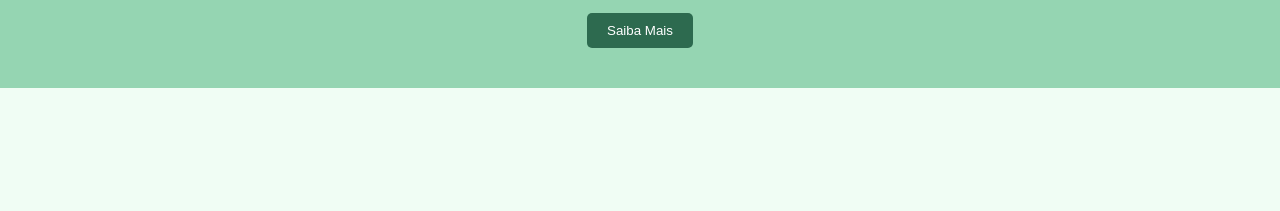
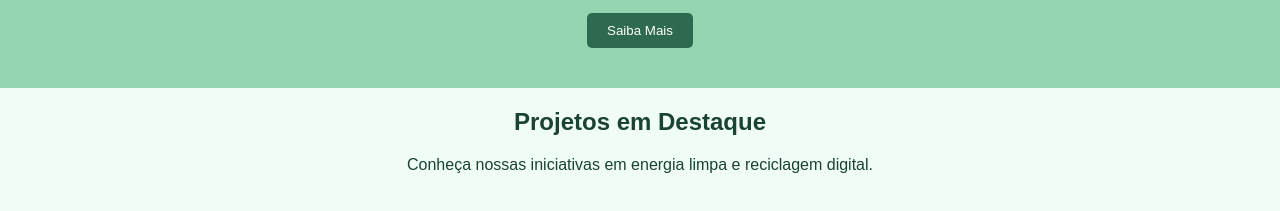
Before and after one commit to GabrielTeles2005/ecotech-site, a plain HTML site: page index.html in a window 1280 px wide. Shown: the part 147-358 px from the top of the page. Drawn offline with Linux system fonts and the light colour scheme.

Commit message:
Versão inicial do projeto EcoTech

```diff
--- a/index.html
+++ b/index.html
@@ -11,5 +11,9 @@
  <p>Projetos de tecnologia e sustentabilidade.</p>
  <button>Saiba Mais</button>
  </header>
+ <section>
+ <h2>Projetos em Destaque</h2>
+ <p>Conheça nossas iniciativas em energia limpa e reciclagem digital.</p>
+</section>
 </body>
 </html>
```
